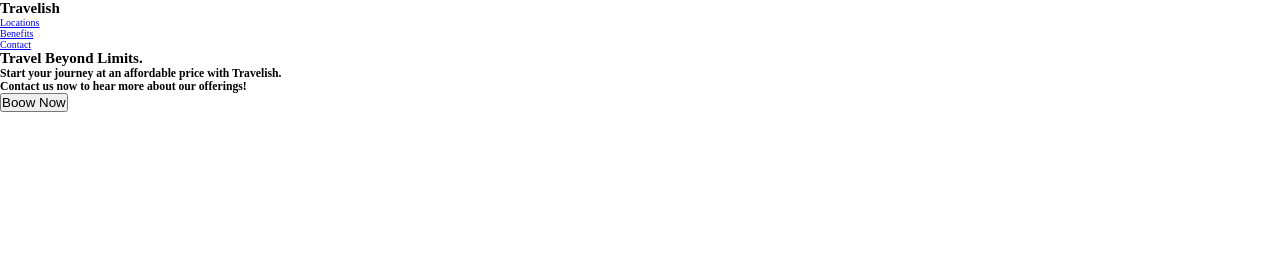
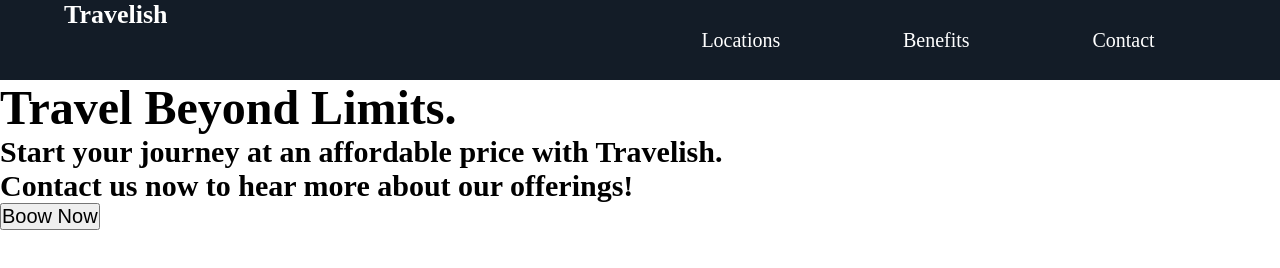
Before and after one commit to d00mducky/Travelish, a plain HTML site: page index.html in a window 1280 px wide. Drawn offline with Linux system fonts and the light colour scheme.

Commit message:
Added navigation header styling and global styling

```diff
--- a/style.css
+++ b/style.css
@@ -8,3 +8,61 @@
 html {
   font-size: 62.5%;
 }
+
+h1 {
+  font-size: 2.6rem;
+}
+
+li,
+button,
+label,
+input,
+p {
+  font-size: 2rem;
+}
+
+h2 {
+  font-size: 4.8rem;
+}
+
+h3 {
+  font-size: 3rem;
+}
+
+h4,
+h5 {
+  font-size: 2.8rem;
+}
+
+a {
+  color: white;
+  text-decoration: none;
+}
+
+/* Nav Section With Hero */
+
+.main-header {
+  background: #131c27;
+  color: white;
+}
+
+nav {
+  min-height: 10vh;
+  display: flex;
+  width: 90%;
+  /* will put 5% margins on left and right because width is set to 90 */
+  margin: auto;
+}
+
+nav ul {
+  display: flex;
+  flex: 1 1 40rem;
+  justify-content: space-around;
+  align-items: center;
+  /* gets rid of the bullet points on nav ul */
+  list-style: none;
+}
+
+#logo {
+  flex: 1 1 40rem;
+}
```
